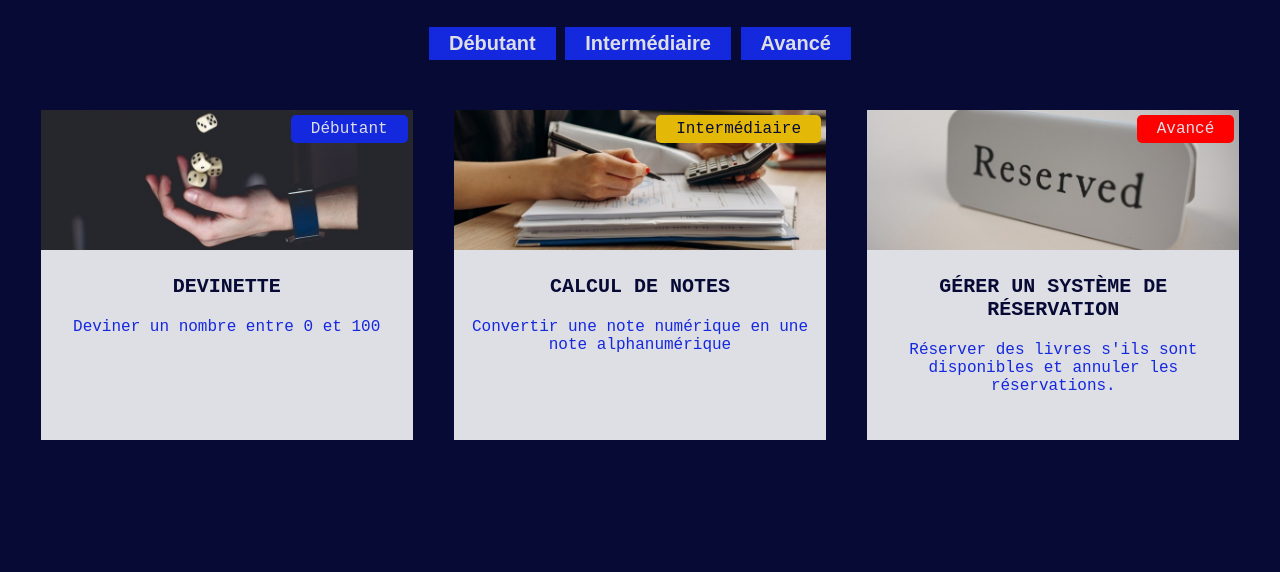
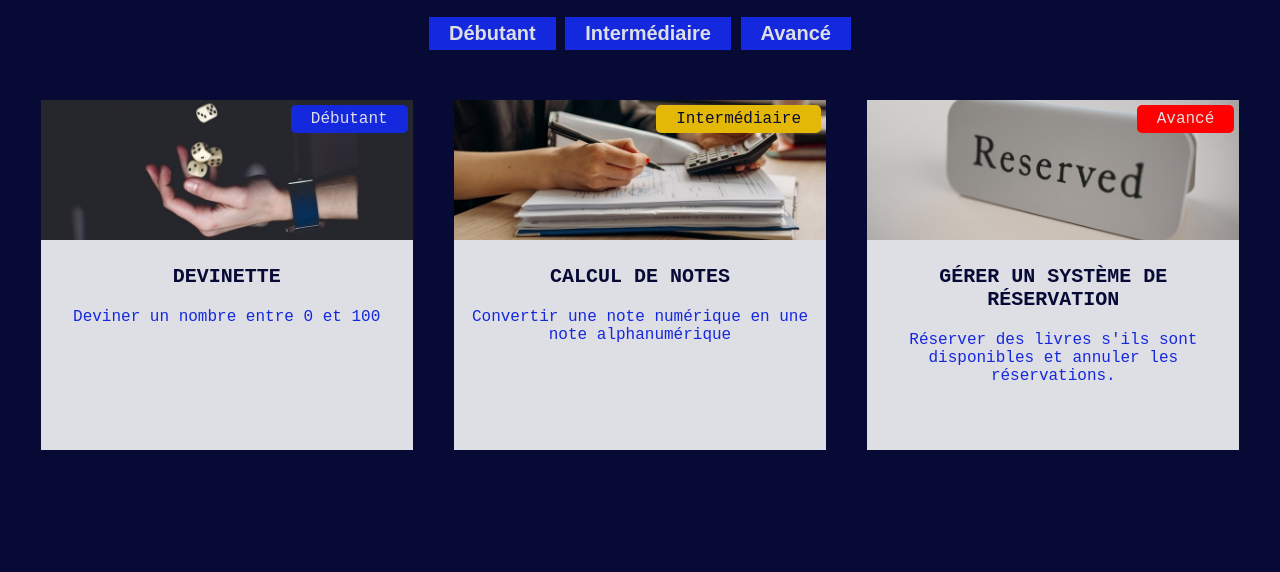
Before and after one commit to stephanievanoverberghe/jeux-javascript, a website: page index.html in a window 1280 px wide. Shown: the part 228-800 px from the top of the page. Drawn offline with Linux system fonts and the light colour scheme.

Commit message:
exercice 2

```diff
--- a/public/assets/sass/_cards.scss
+++ b/public/assets/sass/_cards.scss
@@ -21,11 +21,12 @@
 
         @include md {
             width: 40%;
+            height: 30rem;
         }
 
         @include lg {
             width: 30%;
-            height: 33rem;
+            height: 35rem;
         }
 
         a {
```
Also changed, not shown: jeux-debutant/note-calculation.html (+1 -1 lines), jeux-debutant/riddle.html (+1 -1 lines), public/assets/css/styles.css, 1 other file.
